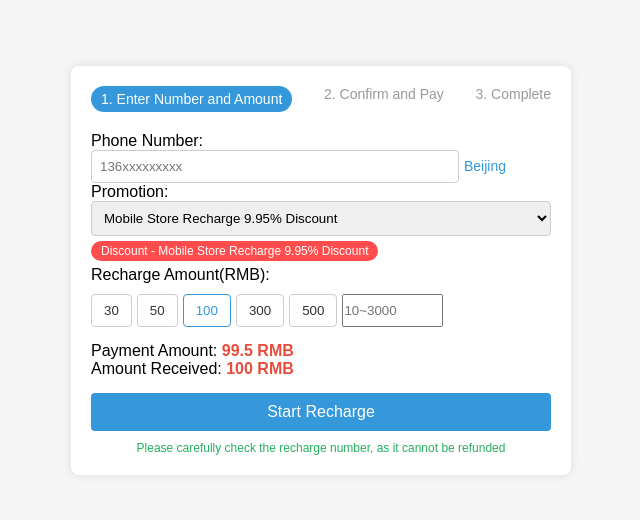
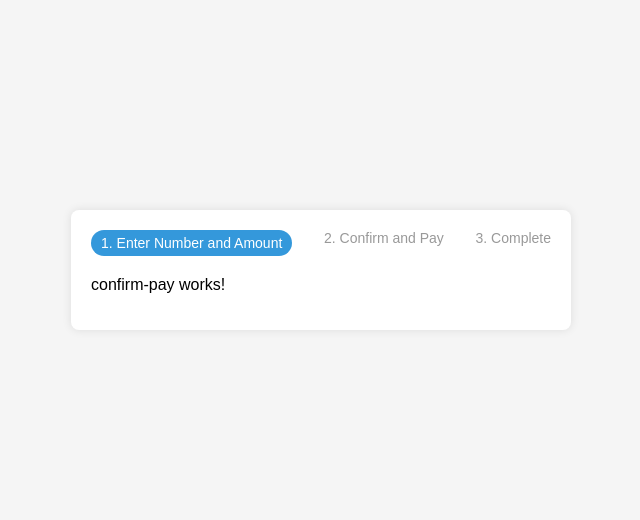
Before and after one commit to ITteam00/Recharge, an Angular app: page /confirm-pay in a window 1280 px wide. Before the commit this address led to /. Shown: the part 138-658 px from the top of the page, without its empty margins (319-959 px from the left). Built offline with nearby package versions, Linux system fonts and the light colour scheme.

Commit message:
feat: add router

```diff
--- a/src/app/app.component.html
+++ b/src/app/app.component.html
@@ -8,11 +8,8 @@
 <body>
     <div class="container">
         <app-headers></app-headers>
+        <router-outlet></router-outlet>
 
-        <form class="recharge-form">
-            <app-form></app-form>
-            <app-start-recharge-button></app-start-recharge-button>
-        </form>
     </div>
 </body>
 </html>
--- a/src/app/app.config.ts
+++ b/src/app/app.config.ts
@@ -1,6 +1,5 @@
 import { ApplicationConfig } from '@angular/core';
 import { provideRouter } from '@angular/router';
-
 import { routes } from './app.routes';
 
 export const appConfig: ApplicationConfig = {
--- a/src/app/app.routes.ts
+++ b/src/app/app.routes.ts
@@ -1,3 +1,15 @@
-import { Routes } from '@angular/router';
+import { NgModule } from '@angular/core';
+import { RouterModule, Routes } from '@angular/router';
+import { FormComponent } from './form/form.component'; // 确保路径正确
+import { ConfirmPayComponent } from './confirm-pay/confirm-pay.component'; // 确保路径正确
 
-export const routes: Routes = [];
+export const routes: Routes = [
+    { path: '', component: FormComponent },
+    { path: 'confirm-pay', component: ConfirmPayComponent },
+];
+
+@NgModule({
+    imports: [RouterModule.forRoot(routes)],
+    exports: [RouterModule]
+  })
+  export class AppRoutingModule { }
--- /dev/null
+++ b/src/app/confirm-pay/confirm-pay.component.html
@@ -0,0 +1 @@
+<p>confirm-pay works!</p>
--- a/src/app/form/form.component.html
+++ b/src/app/form/form.component.html
@@ -26,3 +26,5 @@
     <p>Payment Amount: <span class="payment-amount">{{ paymentAmount }} RMB</span></p>
     <p>Amount Received: <span class="received-amount">{{ rechargeAmount }} RMB</span></p>
 </div>
+
+<app-start-recharge-button></app-start-recharge-button>
--- a/src/app/form/form.component.ts
+++ b/src/app/form/form.component.ts
@@ -1,17 +1,23 @@
 import { AfterViewInit, Component } from '@angular/core';
 import { CommonModule } from '@angular/common';
+import { Router } from '@angular/router';
+import { StartRechargeButtonComponent } from '../start-recharge-button/start-recharge-button.component';
+
 
 
 @Component({
   selector: 'app-form',
   standalone: true,
-  imports: [CommonModule],
+  imports: [CommonModule,StartRechargeButtonComponent],
   templateUrl: './form.component.html',
   styleUrl: '../app.component.css'
 })
 export class FormComponent implements AfterViewInit {
   rechargeAmount: number = 100;  // 默认值
   paymentAmount: number = 99.50; // 示例值，根据折扣计算
+
+  constructor(private router: Router) {}
+
 
   ngAfterViewInit() {
     const discountSelect = document.getElementById('discount') as HTMLSelectElement;
@@ -47,4 +53,9 @@ export class FormComponent implements AfterViewInit {
     const discount = discountValue ? parseFloat(discountValue) : parseFloat((document.getElementById('discount') as HTMLSelectElement).value);
     this.paymentAmount = this.rechargeAmount * (1 - discount / 100);
   }
+
+  startRecharge() {
+    // 这里可以添加任何需要的逻辑，例如验证或处理数据
+    this.router.navigate(['/confirm-pay']);
+  }
 }
```
Also changed, not shown: src/app/app.component.ts (+7 -2 lines), src/app/confirm-pay/confirm-pay.component.ts (added, +16 -0 lines), src/app/confirm-pay/confirm-pay.component.css (added), 1 other file (tests, documents, lock files or other folders).
